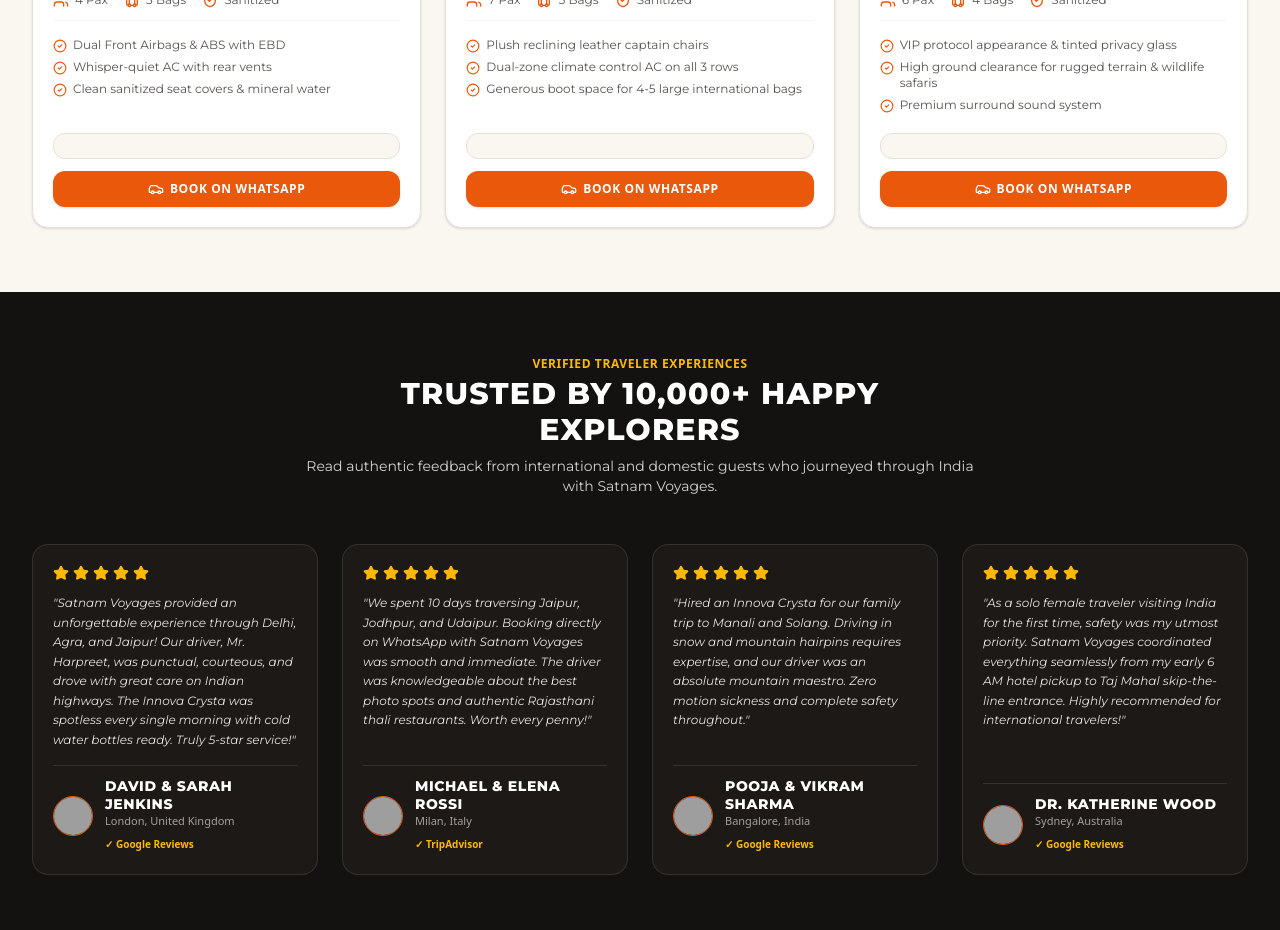
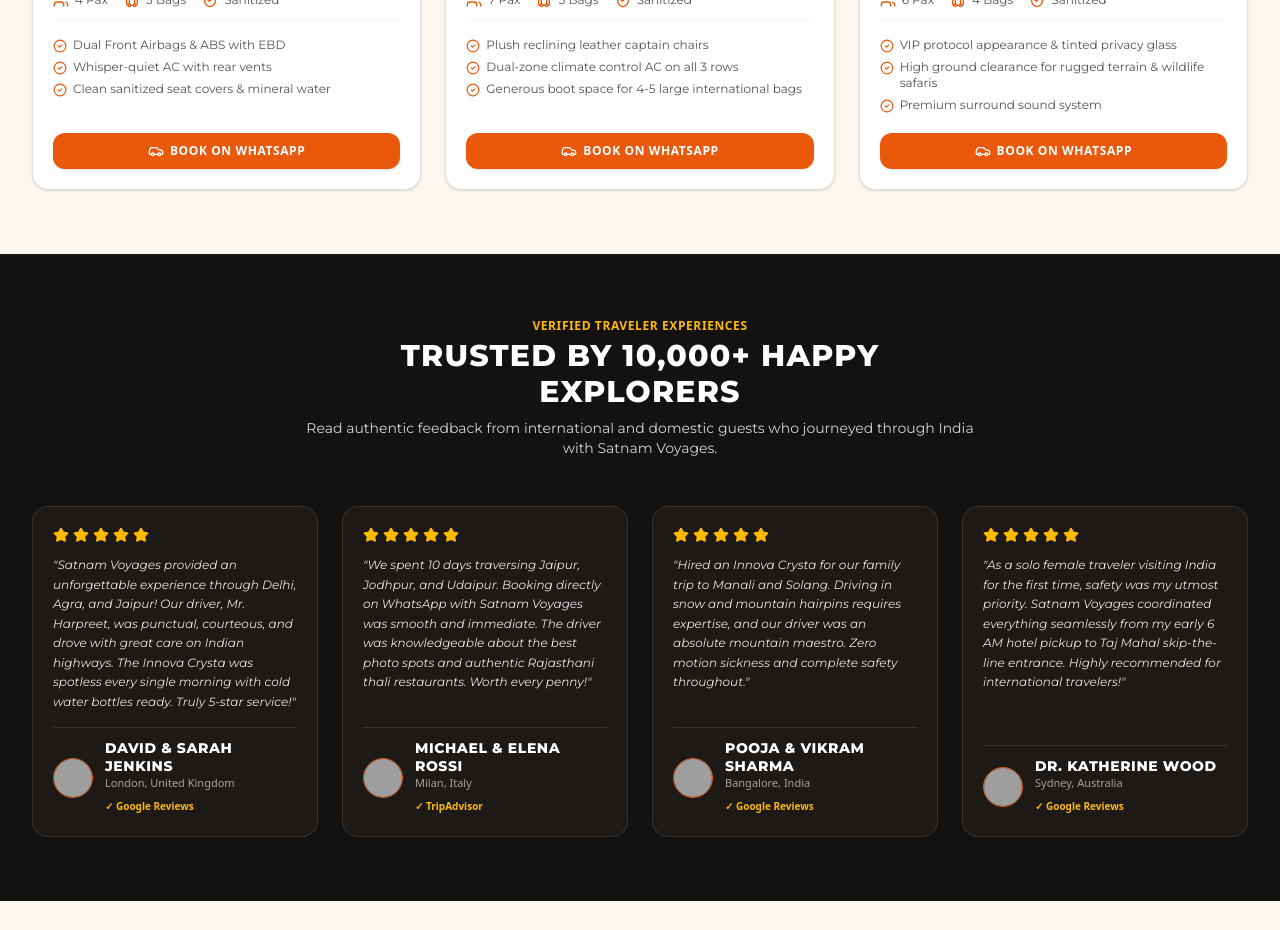
Before and after one commit to satnamvoyages/satnamvoyages, a React (Vite) app: page / in a window 1280 px wide. Shown: the part 5020-5950 px from the top of the page. Built offline with nearby package versions, Linux system fonts and the light colour scheme; grey boxes are pictures that could not be loaded; a web font is replaced by a local one.

Commit message:
final comint

```diff
--- a/src/pages/HomePage.tsx
+++ b/src/pages/HomePage.tsx
@@ -475,7 +475,7 @@
               </div>
 
               <div className="p-5 pt-0">
-                <div className="bg-[#FAF6F0] p-3 rounded-xl flex items-center justify-between mb-3 border border-[#E8DFD3]">
+                {/* <div className="bg-[#FAF6F0] p-3 rounded-xl flex items-center justify-between mb-3 border border-[#E8DFD3]">
                   {/* <div>
                     <span className="text-[10px] text-[#78716C] uppercase font-bold block">Outstation Rate</span>
                     <span className="text-base font-extrabold text-[#1C1917] font-headline">
@@ -488,7 +488,7 @@
                       {formatPrice(vehicle.local8hr80kmRateINR, vehicle.local8hr80kmRateUSD)}
                     </span>
                   </div> */}
-                </div>
+                {/* </div> */}
 
                 <button
                   onClick={() => onOpenInquiry(`Outstation Cab - ${vehicle.name}`)}
```
